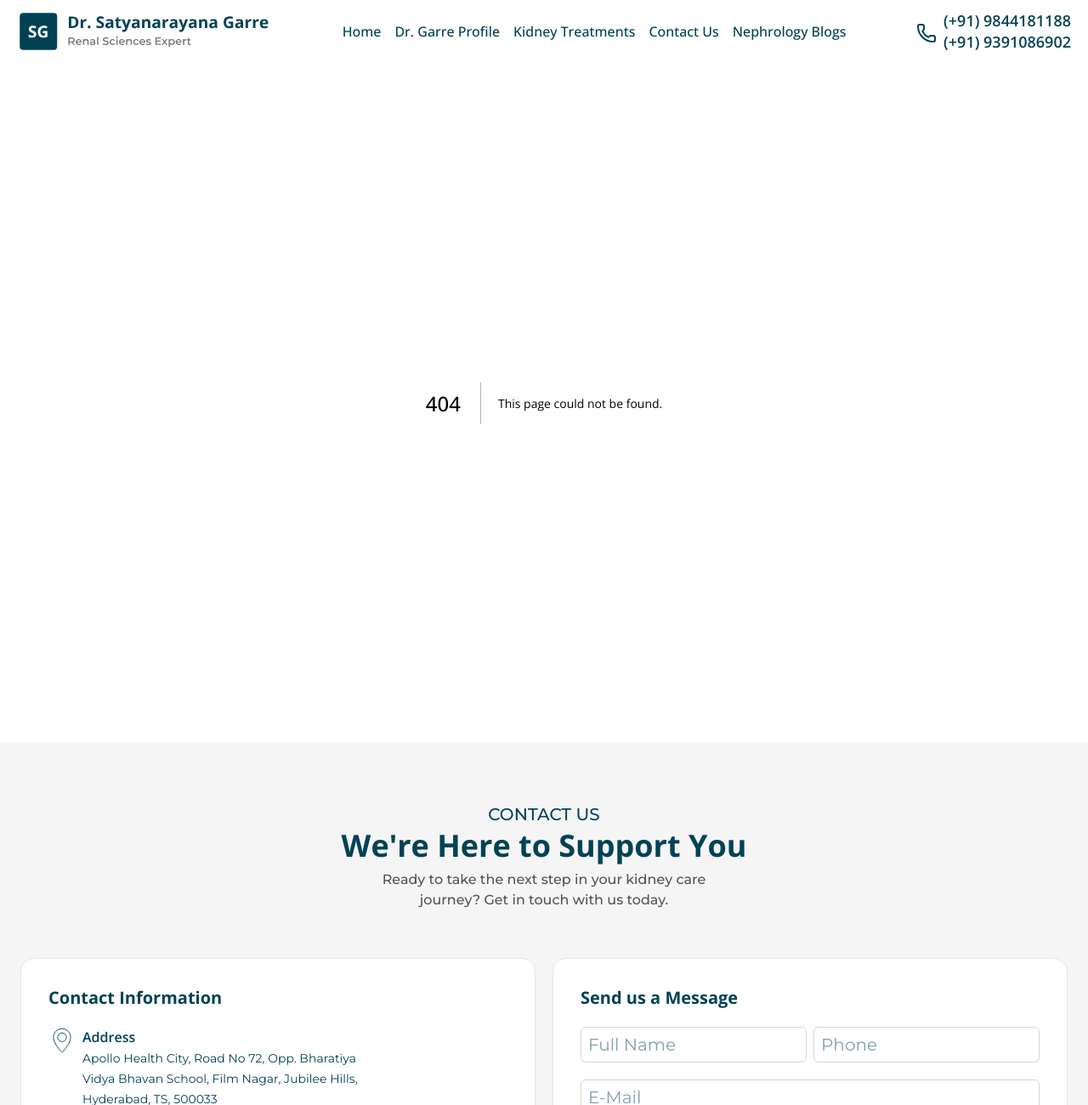
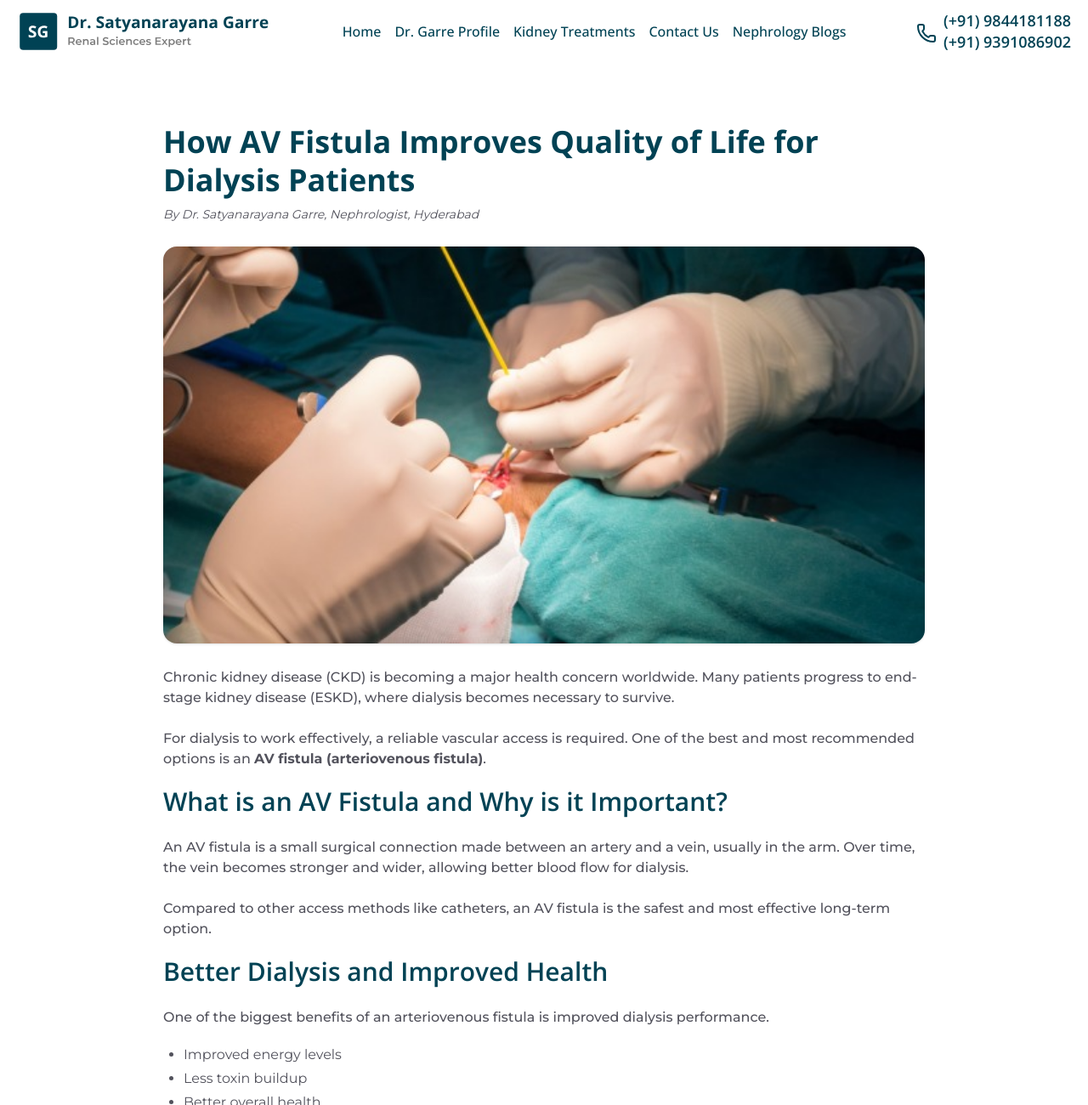
Before and after one commit to priyesshrai/dr-satyanarayana, a Next.js app: page /blogs/how-av-fistula-improves-quality-of-life-for-dialysis-patients in a window 1280 px wide. Before the commit this address had no page. Shown: the top 1300 px of the page at 85% size. Built offline with nearby package versions, Linux system fonts and the light colour scheme.

Commit message:
update new blog

```diff
--- /dev/null
+++ b/src/app/blogs/how-av-fistula-improves-quality-of-life-for-dialysis-patients/page.tsx
@@ -0,0 +1,155 @@
+import { Section, Subheading, Wrapper } from '@/utils/Section'
+import Image from 'next/image'
+import type { Metadata } from 'next'
+
+export const metadata: Metadata = {
+    title: "How AV Fistula Improves Quality of Life for Dialysis Patients",
+    description:
+        "Learn how AV fistula improves dialysis outcomes, reduces complications, and enhances quality of life for kidney patients.",
+    alternates: {
+        canonical:
+            "https://www.drsatyanarayanagarre.in/blogs/av-fistula-dialysis-benefits",
+    },
+}
+
+export default function Page() {
+    return (
+        <Section>
+            <Wrapper>
+                <div className="relative w-full max-w-4xl mx-auto">
+
+                    {/* TITLE */}
+                    <h1 className="md:text-4xl text-3xl text-dark-navy font-bold leading-tight">
+                        How AV Fistula Improves Quality of Life for Dialysis Patients
+                    </h1>
+
+                    {/* AUTHOR */}
+                    <span className="text-sm italic text-zinc-600 block mt-2">
+                        By Dr. Satyanarayana Garre, Nephrologist, Hyderabad
+                    </span>
+
+                    {/* IMAGE */}
+                    <Image
+                        src="/images/blog/how-av-fistula-improves-quality-of-life-for-dialysis-patients.jpeg"
+                        width={800}
+                        height={500}
+                        alt="AV fistula for dialysis"
+                        className="mt-7 w-full rounded-2xl shadow-sm"
+                    />
+
+                    {/* CONTENT */}
+                    <div className="mt-6 flex flex-col gap-5">
+
+                        <Subheading className='text-left'>
+                            Chronic kidney disease (CKD) is becoming a major health concern worldwide. Many patients progress to end-stage kidney disease (ESKD), where dialysis becomes necessary to survive.
+                        </Subheading>
+
+                        <Subheading className='text-left'>
+                            For dialysis to work effectively, a reliable vascular access is required. One of the best and most recommended options is an <b>AV fistula (arteriovenous fistula)</b>.
+                        </Subheading>
+
+                        {/* SECTION */}
+                        <h2 className="md:text-3xl text-2xl font-semibold text-dark-navy">
+                            What is an AV Fistula and Why is it Important?
+                        </h2>
+
+                        <Subheading className='text-left'>
+                            An AV fistula is a small surgical connection made between an artery and a vein, usually in the arm. Over time, the vein becomes stronger and wider, allowing better blood flow for dialysis.
+                        </Subheading>
+
+                        <Subheading className='text-left'>
+                            Compared to other access methods like catheters, an AV fistula is the safest and most effective long-term option.
+                        </Subheading>
+
+                        {/* SECTION */}
+                        <h2 className="md:text-3xl text-2xl font-semibold text-dark-navy">
+                            Better Dialysis and Improved Health
+                        </h2>
+
+                        <Subheading className='text-left'>
+                            One of the biggest benefits of an arteriovenous fistula is improved dialysis performance.
+                        </Subheading>
+
+                        <ul className="list-disc pl-6 text-zinc-600 space-y-1">
+                            <li>Improved energy levels</li>
+                            <li>Less toxin buildup</li>
+                            <li>Better overall health</li>
+                        </ul>
+
+                        <Subheading className='text-left'>
+                            When dialysis works efficiently, patients feel more stable and experience fewer complications.
+                        </Subheading>
+
+                        {/* SECTION */}
+                        <h2 className="md:text-3xl text-2xl font-semibold text-dark-navy">
+                            Lower Risk of Infection and Complications
+                        </h2>
+
+                        <Subheading className='text-left'>
+                            Unlike catheters, an AV fistula uses the patient’s own blood vessels, reducing risks significantly.
+                        </Subheading>
+
+                        <ul className="list-disc pl-6 text-zinc-600 space-y-1">
+                            <li>Lower infection risk</li>
+                            <li>Reduced blood clots</li>
+                            <li>Fewer hospital admissions</li>
+                        </ul>
+
+                        {/* SECTION */}
+                        <h2 className="md:text-3xl text-2xl font-semibold text-dark-navy">
+                            Long-Lasting and Reliable Option
+                        </h2>
+
+                        <Subheading className='text-left'>
+                            Once matured, an AV fistula can last for many years with minimal maintenance.
+                        </Subheading>
+
+                        <ul className="list-disc pl-6 text-zinc-600 space-y-1">
+                            <li>Long-term durability</li>
+                            <li>Fewer repeated procedures</li>
+                            <li>Less treatment stress</li>
+                        </ul>
+
+                        {/* SECTION */}
+                        <h2 className="md:text-3xl text-2xl font-semibold text-dark-navy">
+                            Better Lifestyle and Daily Comfort
+                        </h2>
+
+                        <Subheading className='text-left'>
+                            Since there are no external tubes, patients can live more freely and comfortably.
+                        </Subheading>
+
+                        <ul className="list-disc pl-6 text-zinc-600 space-y-1">
+                            <li>Easier bathing</li>
+                            <li>Safer daily movements</li>
+                            <li>Reduced hospital visits</li>
+                        </ul>
+
+                        {/* SECTION */}
+                        <h2 className="md:text-3xl text-2xl font-semibold text-dark-navy">
+                            A Cost-Effective Long-Term Solution
+                        </h2>
+
+                        <Subheading className='text-left'>
+                            Though the initial procedure has a cost, AV fistula reduces long-term expenses by minimizing complications and hospital visits.
+                        </Subheading>
+
+                        {/* SECTION */}
+                        <h2 className="md:text-3xl text-2xl font-semibold text-dark-navy">
+                            Conclusion
+                        </h2>
+
+                        <Subheading className='text-left'>
+                            An AV fistula is not just a procedure—it is a long-term solution that improves dialysis efficiency, reduces complications, and enhances quality of life.
+                            <br /><br />
+                            Choosing the right dialysis access can significantly impact both health outcomes and daily comfort.
+                            <br /><br />
+                            If you or your loved one requires dialysis, consult a specialist. Dr. Satyanarayana Garre, a nephrology expert in Hyderabad, provides advanced care and guidance for AV fistula and dialysis management.
+                        </Subheading>
+
+                    </div>
+                </div>
+            </Wrapper>
+        </Section>
+    )
+}
--- a/src/app/blogs/page.tsx
+++ b/src/app/blogs/page.tsx
@@ -105,6 +105,12 @@ export default function Blogs() {
       slug: '/blogs/why-kidney-disease-is-called-a-silent-killer',
       image: '/images/blog/why-kidney-disease-is-a-silent-killer.png'
     },
+    {
+      title: 'How AV Fistula Improves Quality of Life for Dialysis Patients',
+      content: 'Chronic kidney disease (CKD) is becoming a major health concern worldwide. Many patients progress to end-stage kidney disease (ESKD), where the kidneys stop working properly and dialysis becomes necessary to survive. For dialysis to work effectively, a good vascular access is required. One of the best and most recommended options is an AV fistula (arteriovenous fistula)',
+      slug: '/blogs/how-av-fistula-improves-quality-of-life-for-dialysis-patients',
+      image: '/images/blog/how-av-fistula-improves-quality-of-life-for-dialysis-patients.jpeg'
+    },
   ]
   return (
     <Section>
--- a/src/app/sitemap.ts
+++ b/src/app/sitemap.ts
@@ -26,6 +26,7 @@ export default function sitemap(): MetadataRoute.Sitemap {
     { url: 'https://www.drsatyanarayanagarre.in/blogs/what-is-hematuria', priority: 0.8 },
     { url: 'https://www.drsatyanarayanagarre.in/blogs/utis-in-women-causes-prevention', priority: 0.8 },
     { url: 'https://www.drsatyanarayanagarre.in/blogs/why-kidney-disease-is-called-a-silent-killer', priority: 0.8 },
+    { url: 'https://www.drsatyanarayanagarre.in/blogs/how-av-fistula-improves-quality-of-life-for-dialysis-patients', priority: 0.8 },
     { url: 'https://www.drsatyanarayanagarre.in/services/hypertension-and-diabetes-kidney-problems', priority: 0.64 },
     { url: 'https://www.drsatyanarayanagarre.in/services/inherited-and-rare-kidney-disorders', priority: 0.64 },
     { url: 'https://www.drsatyanarayanagarre.in/services/interventional-nephrology-and-renal-imaging', priority: 0.64 },
```
Also changed, not shown: public/images/blog/how-av-fistula-improves-quality-of-life-for-dialysis-patients.jpeg (added).
